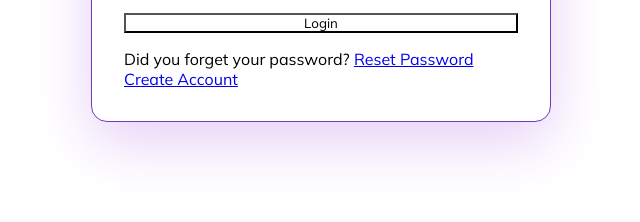
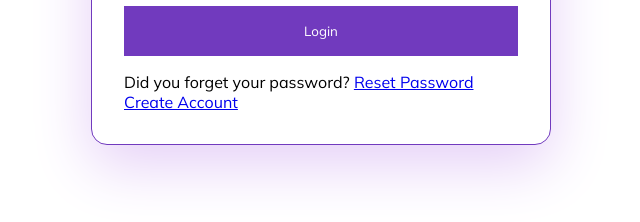
Before and after one commit to gouravkundu88/User-Interface, a plain HTML site: page login-signup-page/index.html in a window 1280 px wide. Shown: the part 458-680 px from the top of the page, without its empty margins (319-959 px from the left). Drawn offline with Linux system fonts and the light colour scheme.

Commit message:
Update style.css

```diff
--- a/login-signup-page/style.css
+++ b/login-signup-page/style.css
@@ -70,3 +70,14 @@ h1 {
     flex-direction: column;
     gap: 8px;
 }
+.my-form__button {
+    background-color: var(--primary);
+    color: var(--background);
+    white-space: nowrap;
+    border: none;
+    display: flex;
+    justify-content: center;
+    align-items: center;
+    margin-top: 16px;
+    line-height: 50px;
+    outline: none;
```
